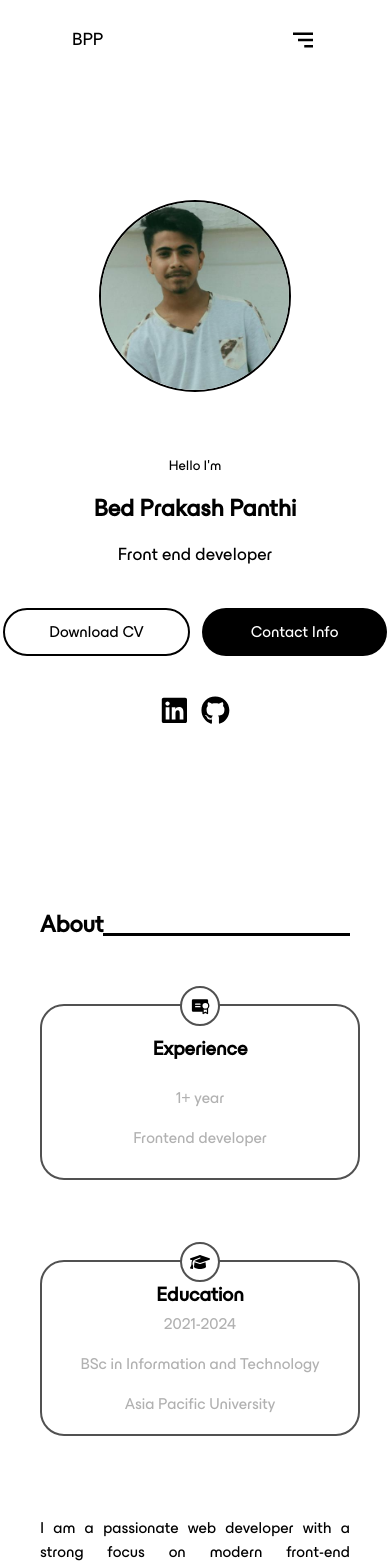
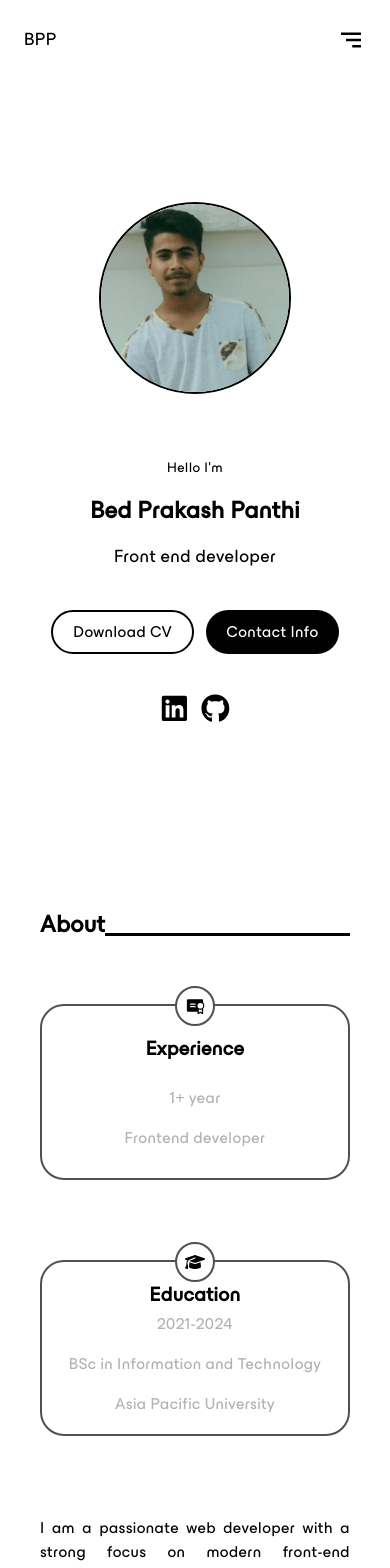
Before and after one commit to NavinPanthi/portfolio, a Next.js app: page / in a window 390 px wide. Shown: the top 1568 px of the page. Built offline with nearby package versions, Linux system fonts and the light colour scheme; a web font is replaced by a local one.

Commit message:
feat: responsive design

```diff
--- a/package.json
+++ b/package.json
@@ -15,7 +15,8 @@
     "next": "15.0.3",
     "react": "19.0.0-rc-66855b96-20241106",
     "react-dom": "19.0.0-rc-66855b96-20241106",
-    "react-icons": "^5.3.0"
+    "react-icons": "^5.3.0",
+    "tailwind-merge": "^2.5.4"
   },
   "devDependencies": {
     "@types/node": "^20",
--- a/src/app/(site)/page.tsx
+++ b/src/app/(site)/page.tsx
@@ -6,10 +6,10 @@ import Navbar from "../components/Navbar";
 
 export default function Home() {
   return (
-    <main>
+    <>
       <Navbar />
       <Main />
       <Footer />
-    </main>
+    </>
   );
 }
--- a/src/app/components/Main/About/index.tsx
+++ b/src/app/components/Main/About/index.tsx
@@ -10,8 +10,8 @@ const About = () => {
   return (
     <MainLayout title="About">
       <div className="flex gap-20 md:gap-32 xl:gap-48 w-full flex-col ">
-        <div className=" flex  md:flex-row flex-col justify-center gap-20">
-          <div className="border-2 rounded-3xl w-80 h-44 md:w-96 md:h-52 2xl:w-[500px] 2xl:h-[250px] flex flex-col items-center 2xl:pt-10 border-neutral-dark justify-around relative p-4">
+        <div className=" flex  md:flex-row flex-col justify-center items-center  gap-20">
+          <div className="border-2 rounded-3xl w-full h-44 md:w-96 md:h-52 2xl:w-[500px] 2xl:h-[250px] flex flex-col items-center 2xl:pt-10 border-neutral-dark justify-around relative p-4">
             <p className="section-subtitle">Experience</p>
             <div className="flex flex-col items-center gap-4">
               <p className="text-neutral-light ">1+ year</p>
@@ -21,7 +21,7 @@ const About = () => {
               <PiCertificateFill className="size-5 2xl:size-10" />
             </div>
           </div>
-          <div className="border-2 rounded-3xl w-80 h-44 md:w-96 md:h-52 2xl:w-[500px] 2xl:h-[250px] flex flex-col items-center  border-neutral-dark justify-around p-4 relative 2xl:pt-10">
+          <div className="border-2 rounded-3xl w-full h-44 md:w-96 md:h-52 2xl:w-[500px] 2xl:h-[250px] flex flex-col items-center  border-neutral-dark justify-around p-4 relative 2xl:pt-10">
             <p className="section-subtitle">Education</p>
             <div className="flex flex-col items-center gap-4">
               <p className="text-neutral-light">2021-2024</p>
--- /dev/null
+++ b/src/app/components/Main/Contact/index.tsx
@@ -0,0 +1,20 @@
+import React from "react";
+import MainLayout from "../MainLayout";
+
+const Contact = () => {
+  return (
+    <MainLayout title="Contact me" className="!h-[700px]">
+      <div className="flex flex-col gap-8 items-center mb-4">
+        <p>Find me on the following platforms!</p>
+        <div className="secondary-btn-md flex justify-center max-w-[700px]">
+          panthinabin341@gmail.com
+        </div>
+        <div className="secondary-btn-md flex justify-center max-w-[700px]">
+          Bed Prakash Panthi
+        </div>
+      </div>
+    </MainLayout>
+  );
+};
+
+export default Contact;
--- a/src/app/components/Main/HeroSection/index.tsx
+++ b/src/app/components/Main/HeroSection/index.tsx
@@ -6,15 +6,16 @@ import { FaGithub, FaLinkedin } from "react-icons/fa";
 
 const HeroSection = () => {
   return (
-    <section className="min-h-[calc(100vh-80px)] mt-20  flex items-center flex-col sm:flex-row  justify-center gap-16 md:gap-36 xl:gap-64 px-16">
-      <div className="rounded-full border-2 size-48 md:size-80  border-base-dark">
+    <section className="min-h-[calc(100vh-80px)] mt-20  flex items-center flex-col md:flex-row justify-center  md:justify-around 2xl:px-16 gap-16 md:gap-0 modal inset-0 ">
+      {/* <section className="min-h-[calc(100vh-80px)] mt-20  flex items-center flex-col sm:flex-row  justify-center gap-16 md:gap-24 xl:gap-64 xl:px-16"> */}
+      <div className="rounded-full border-2 size-48 sm:size-56 xl:size-80  border-base-dark">
         <Image
           src={heroImage}
           alt="Bed Prakash Panthi"
-          className="rounded-full "
+          className="rounded-full w-full h-full"
         />
       </div>
-      <div className="flex flex-col gap-10 w-96 items-center">
+      <div className="flex flex-col gap-10 w-96 items-center ">
         <div className="text-base-dark flex flex-col items-center gap-4">
           <p className="text-sm md:text-md">Hello I&apos;m</p>
           <p className="text-2xl md:text-3xl font-semibold">
@@ -22,11 +23,11 @@ const HeroSection = () => {
           </p>
           <p className="text-lg md:text-xl">Front end developer</p>
         </div>
-        <div className="flex gap-3 w-full">
-          <button className="secondary-btn md:secondary-btn-md ">
+        <div className="flex gap-3 w-full mx-5 justify-center">
+          <button className="secondary-btn lg:secondary-btn-md">
             Download CV
           </button>
-          <button className="primary-btn md:primary-btn-md ">
+          <button className="primary-btn lg:primary-btn-md">
             Contact Info
           </button>
         </div>
--- a/src/app/components/Main/MainLayout/index.tsx
+++ b/src/app/components/Main/MainLayout/index.tsx
@@ -1,17 +1,24 @@
 "use client";
+import cn from "@/lib/classname";
 import React from "react";
+import { NavTabs } from "@/app/enum/nav";
 
-const MainLayout: React.FC<{ children: React.ReactNode; title: string }> = ({
-  children,
-  title,
-}) => {
+const MainLayout: React.FC<{
+  children: React.ReactNode;
+  title: string;
+  className?: string;
+}> = ({ children, title, className }) => {
+  console.log(className, "dede");
   return (
     <section
-      className="min-h-[100vh]  my-16 sm:my-12 flex gap-16 sm:gap-24 md:gap-32 flex-col justify-center w-full"
+      className={cn(
+        " my-16 sm:my-12 flex gap-16 sm:gap-24 md:gap-32 flex-col justify-center w-full",
+        { "min-h-[100vh]": title !== NavTabs.ContactMe }
+      )}
       id={title}
     >
       <div className="flex">
-        <p className="section-title">{title}</p>
+        <p className="section-title whitespace-nowrap">{title}</p>
         <p className="border-b-[3px] border-base-dark h-[28px] w-80 lg:w-[500px]"></p>
       </div>
       {children}
--- a/src/app/components/Main/index.tsx
+++ b/src/app/components/Main/index.tsx
@@ -4,14 +4,16 @@ import HeroSection from "./HeroSection";
 import About from "./About";
 import Project from "./Project";
 import Skills from "./Skills";
+import Contact from "./Contact";
 
 const Main = () => {
   return (
-    <section className="px-10 sm:px-16 md:px-24 xl:px-40">
+    <section className="px-10 sm:px-16 md:px-24 xl:px-40 tracking-wide">
       <HeroSection />
       <About />
       <Project />
       <Skills />
+      <Contact />
     </section>
   );
 };
--- a/src/app/components/Navbar/index.tsx
+++ b/src/app/components/Navbar/index.tsx
@@ -1,3 +1,5 @@
+import { NavTabs } from "@/app/enum/nav";
+import cn from "@/lib/classname";
 import { scrollToView } from "@/lib/scrollToView";
 import React, { useEffect, useRef, useState } from "react";
 import { BiMenuAltRight } from "react-icons/bi";
@@ -7,26 +9,26 @@ import { RxCross2 } from "react-icons/rx";
 const nav = [
   {
     id: 1,
-    title: "About",
+    title: NavTabs.About,
   },
   {
     id: 2,
-    title: "Projects",
+    title: NavTabs.Projects,
   },
   {
     id: 3,
-    title: "Skills",
+    title: NavTabs.Skills,
   },
   {
     id: 4,
-    title: "Contact me",
+    title: NavTabs.ContactMe,
   },
 ];
 const getNav = (className?: string) => {
   return nav.map((item) => (
     <li
       key={item.id}
-      className={className}
+      className={cn("cursor-pointer", { className })}
       onClick={() => scrollToView(item.title)}
     >
       {item.title}
@@ -45,6 +47,7 @@ const Navbar = () => {
         }
       };
       document.addEventListener("click", handleClickOutside, true);
+
       return () => {
         document.removeEventListener("click", handleClickOutside, true);
       };
@@ -53,21 +56,30 @@ const Navbar = () => {
     if (!isNavbarOpened) return null;
     return (
       <>
-        <ul className="flex flex-col gap-5 w-full items-center">
-          {getNav("w-full flex justify-center")}
+        <ul className="flex flex-col gap-5 w-full items-center ">
+          {getNav(
+            "w-full flex justify-center text-neutral-dark hover:text-base-dark "
+          )}
         </ul>
       </>
     );
   };
+
   return (
     <>
-      <div
+      <nav
         ref={ref}
-        className="text-lg sm:text-xl bg-base-light sm:bg-base-dark  min-h-20 items-center text-base-dark sm:text-base-light w-full rounded-b-xl px-12 xl:px-48 flex absolute top-0 h-fit"
+        className={cn(
+          "text-lg sm:text-xl bg-base-light sm:bg-base-dark  min-h-20 items-center text-base-dark sm:text-base-light w-full rounded-b-xl  sm:px-12 xl:px-48 flex absolute top-0 h-fit tracking-wide",
+          { "shadow-2xl ": isNavbarOpened }
+        )}
+        id="Home"
       >
         <div className="hidden sm:flex items-center justify-between w-full ">
-          <p className="flex-1">BPP</p>
-          <ul className="flex gap-10 ">{getNav()}</ul>
+          <p className="flex-1" onClick={() => scrollToView("Home")}>
+            BPP
+          </p>
+          <ul className="flex gap-10  ">{getNav()}</ul>
         </div>
         <div className="flex sm:hidden flex-col gap-8 items-center justify-between w-full p-6">
           <div className="flex justify-between w-full">
@@ -75,14 +87,14 @@ const Navbar = () => {
             {isNavbarOpened ? (
               <span>
                 <RxCross2
-                  className="text-3xl"
+                  className="text-3xl cursor-pointer"
                   onClick={() => setIsNavbarOpened(false)}
                 />
               </span>
             ) : (
               <span>
                 <BiMenuAltRight
-                  className="text-3xl"
+                  className="text-3xl cursor-pointer"
                   onClick={() => setIsNavbarOpened(true)}
                 />
               </span>
@@ -90,7 +102,7 @@ const Navbar = () => {
           </div>
           <NavLists />
         </div>
-      </div>
+      </nav>
     </>
   );
 };
--- /dev/null
+++ b/src/app/enum/nav.ts
@@ -0,0 +1,6 @@
+export enum NavTabs {
+  About = "About",
+  Projects = "Projects",
+  Skills = "Skills",
+  ContactMe = "Contact me",
+}
--- a/src/app/globals.css
+++ b/src/app/globals.css
@@ -13,34 +13,20 @@ body {
   box-sizing: border-box;
 }
 
-input::-webkit-outer-spin-button,
-input::-webkit-inner-spin-button {
-  -webkit-appearance: none;
-  margin: 0;
-}
-input[type="number"] {
-  -moz-appearance: textfield;
-  appearance: textfield;
-}
-
 @layer components {
-  .input {
-    @apply block w-full rounded-md border border-neutral-200 px-2 py-3 text-sm font-normal outline-none focus:border-neutral-dark;
-  }
-
   .primary-btn {
-    @apply w-full rounded-full bg-base-dark px-1 py-[10px] text-base text-base-light disabled:cursor-not-allowed disabled:bg-primary-main/60;
+    @apply w-fit rounded-full bg-base-dark px-5 sm:px-3 py-[8px] text-base text-base-light disabled:cursor-not-allowed disabled:bg-primary-main/60;
   }
 
   .primary-btn-md {
-    @apply primary-btn px-4 py-3;
+    @apply primary-btn px-4 py-3 w-full;
   }
 
   .secondary-btn {
     @apply primary-btn border-2 border-base-dark bg-base-light text-base-dark disabled:cursor-not-allowed disabled:bg-neutral-50/50;
   }
   .secondary-btn-md {
-    @apply secondary-btn px-4 py-3;
+    @apply secondary-btn px-4 py-3 w-full;
   }
 
   .required {
@@ -59,8 +45,3 @@ input[type="number"] {
     @apply text-[12px] rounded-full px-2 py-1 whitespace-nowrap font-semibold w-fit bg-base-dark text-base-light;
   }
 }
-input[type="number"]::-webkit-inner-spin-button,
-input[type="number"]::-webkit-outer-spin-button {
-  -webkit-appearance: none;
-  margin: 0; /* Remove the default margin */
-}
--- a/src/app/layout.tsx
+++ b/src/app/layout.tsx
@@ -2,6 +2,7 @@ import type { Metadata } from "next";
 import localFont from "next/font/local";
 import "./globals.css";
 import LenisScrollLayout from "./lenis-scroll";
+import cn from "@/lib/classname";
 
 const esBuildTrial = localFont({
   src: "./fonts/EsBuildTrial.otf",
@@ -17,7 +18,7 @@ export const metadata: Metadata = {
     url: "https://bedprakashpanthi.com.np",
   },
   alternates: {
-    canonical: "./",
+    canonical: "https://bedprakashpanthi.com.np",
   },
 };
 
@@ -28,7 +29,7 @@ export default function RootLayout({
 }>) {
   return (
     <html lang="en">
-      <body className={esBuildTrial.variable}>
+      <body className={(cn("overflow-hidden "), esBuildTrial.variable)}>
         <LenisScrollLayout>{children}</LenisScrollLayout>
       </body>
     </html>
--- /dev/null
+++ b/src/lib/classname.tsx
@@ -0,0 +1,8 @@
+import classNames, { ArgumentArray } from "classnames";
+import { twMerge } from "tailwind-merge";
+
+function cn(...args: ArgumentArray) {
+  return twMerge(classNames(args));
+}
+
+export default cn;
```
Also changed, not shown: 1 other file (tests, documents, lock files or other folders).
